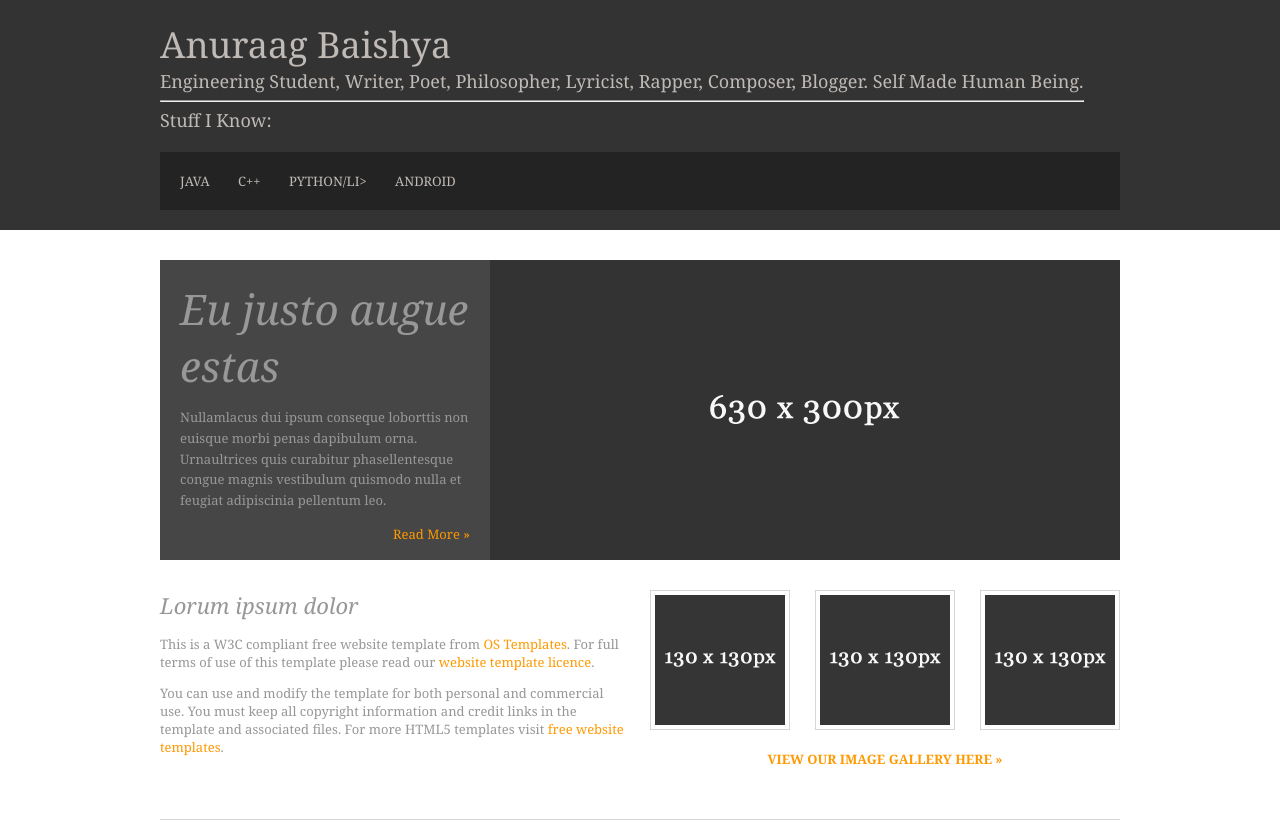
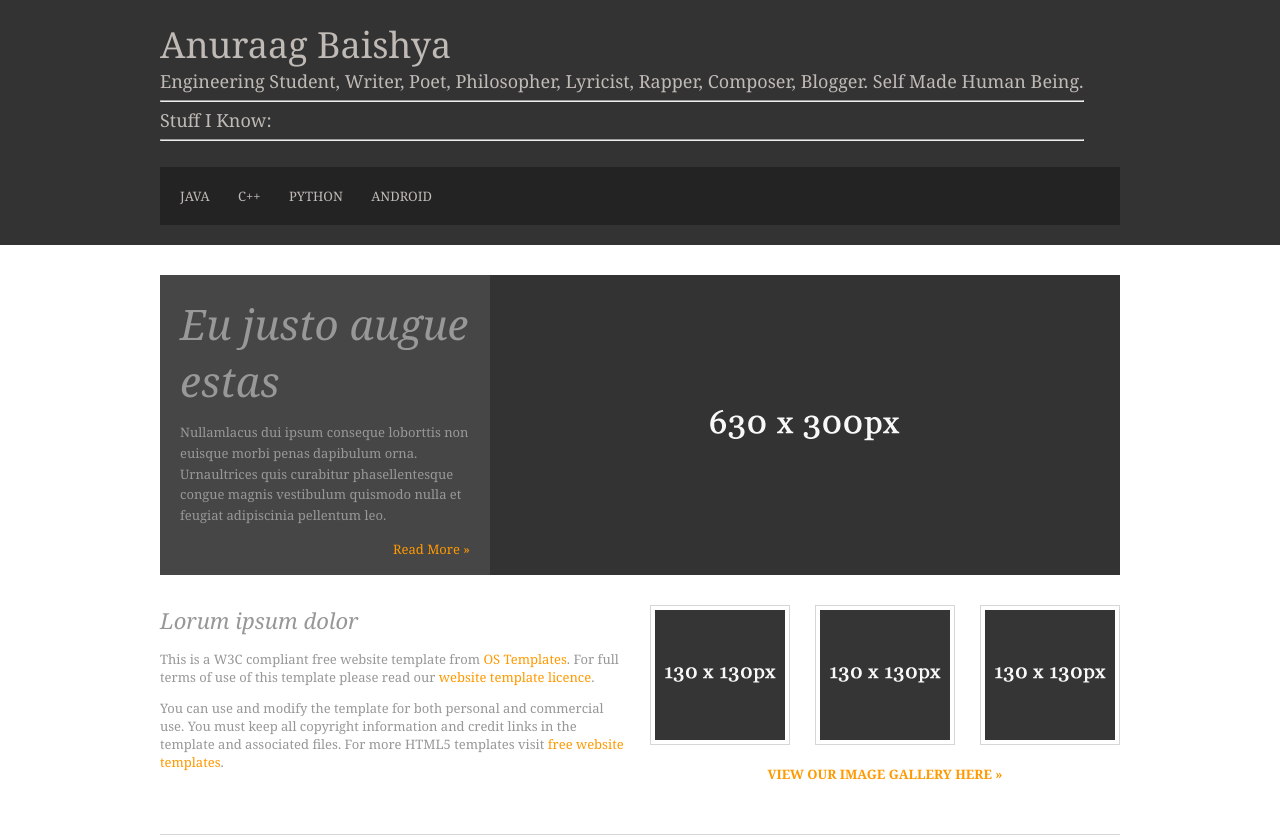
Before and after one commit to anuraagbaishya/anuraagbaishya.github.io, a plain HTML site: page index.html in a window 1280 px wide. Shown: the top 838 px of the page. Drawn offline with Linux system fonts and the light colour scheme.

Commit message:
Update index.html

```diff
--- a/index.html
+++ b/index.html
@@ -14,12 +14,13 @@
       <h2><font size='4'>Engineering Student, Writer, Poet, Philosopher, Lyricist, Rapper, Composer, Blogger. Self Made Human Being.</font></h2>
       <hr>
       <h2><font size='4'>Stuff I Know:</font></h2>
+      <b><hr></b>
       </div>
     <nav>
       <ul>
         <li>Java</li>
         <li>C++</li>
-        <li>Python/li>
+        <li>Python</li>
         <li>Android</li>
       </ul>
     </nav>
```
